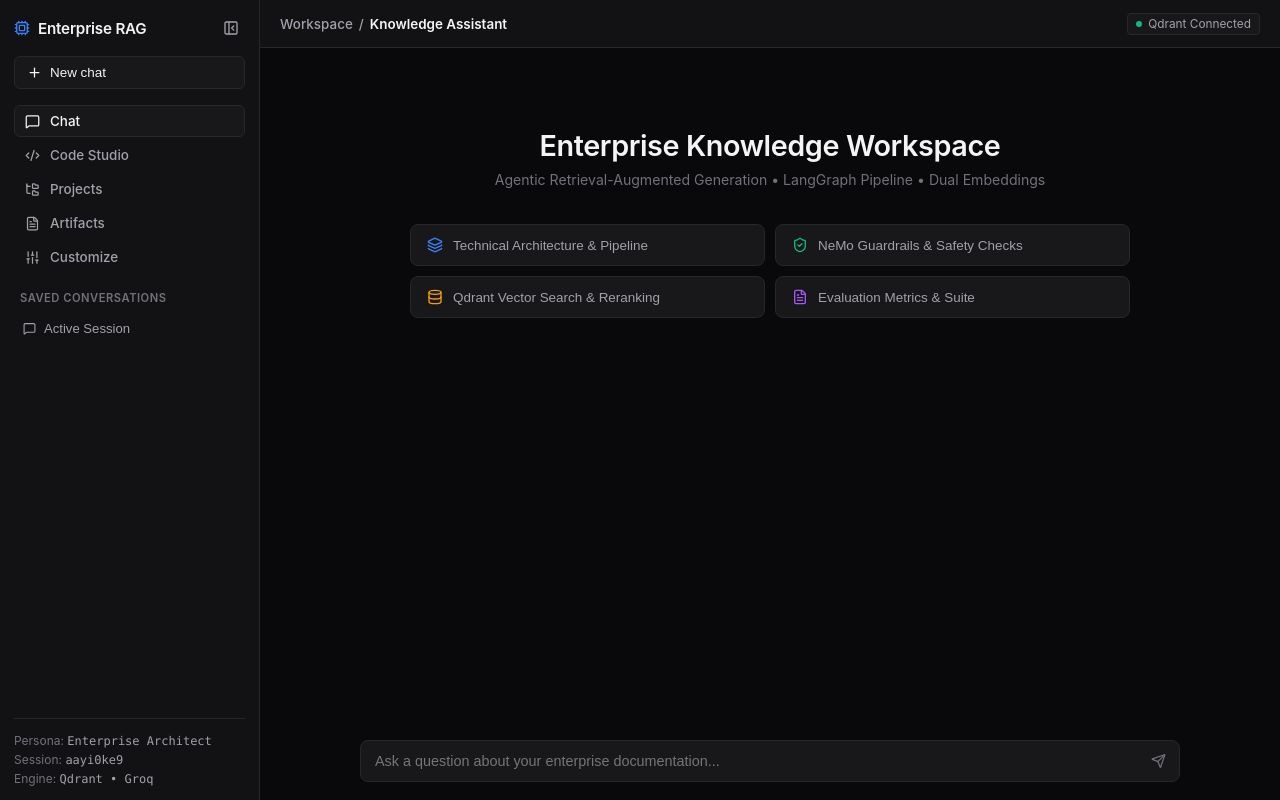
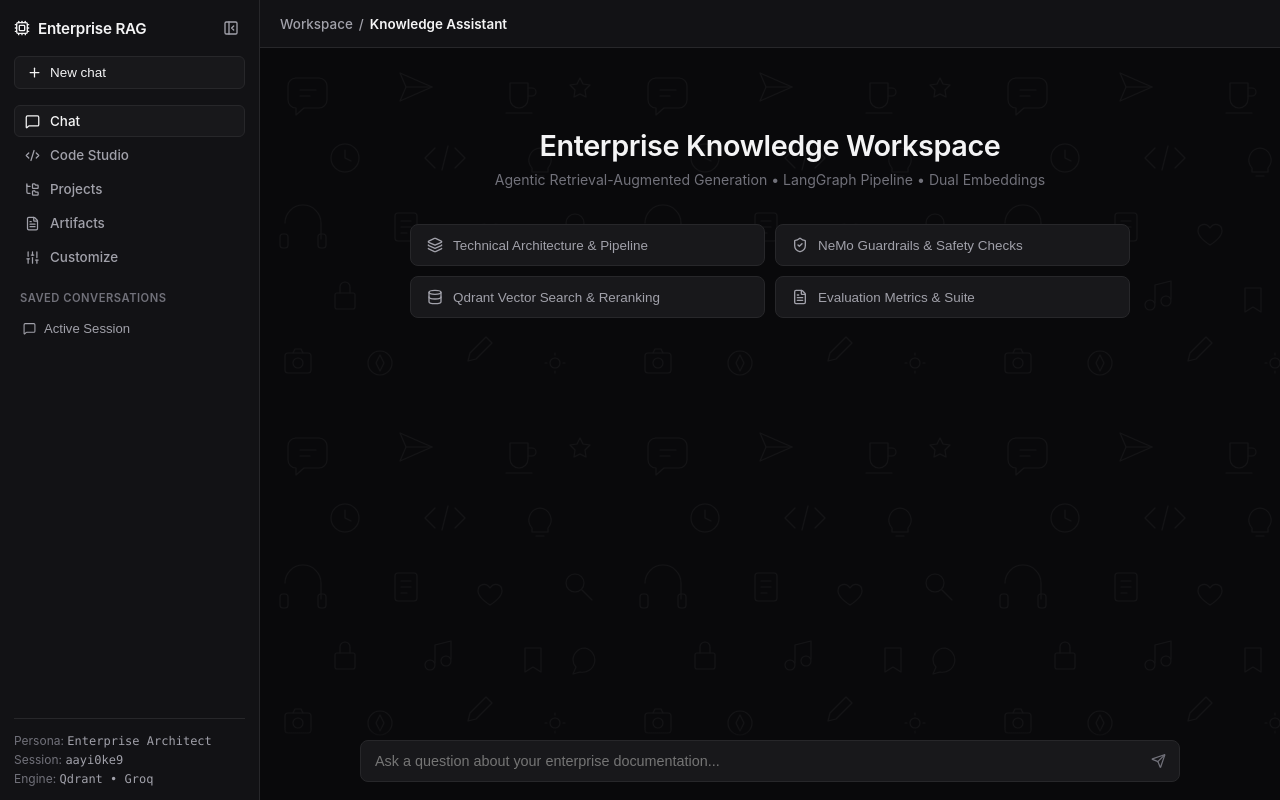
Before and after one commit to honoursbhaduria/RAG, a React (Vite) app in the folder frontend/: page / in a window 1280 px wide. Built offline with nearby package versions, Linux system fonts and the light colour scheme.

Commit message:
style(chat): remove Qdrant Connected badge, use monochrome icons, add WhatsApp-style doodle background texture

```diff
--- a/frontend/src/App.tsx
+++ b/frontend/src/App.tsx
@@ -460,7 +460,7 @@
       <aside className={`sidebar ${isSidebarOpen ? 'open' : 'collapsed'}`}>
         <div className="sidebar-header">
           <div className="sidebar-brand">
-            <Cpu size={16} color="#3b82f6" />
+            <Cpu size={16} />
             <span>Enterprise RAG</span>
           </div>
           <button className="btn-toggle-sidebar" onClick={toggleSidebar} title="Collapse Sidebar">
@@ -561,11 +561,6 @@
               <span className="active-label">{getViewTitle()}</span>
             </div>
           </div>
-
-          <div className="status-badge">
-            <span className="status-dot"></span>
-            <span>Qdrant Connected</span>
-          </div>
         </header>
 
         {/* ── VIEW 1: CHAT ── */}
@@ -584,28 +579,28 @@
                       className="suggestion-card"
                       onClick={() => sendQuery("Explain the technical architecture and pipeline of this Enterprise RAG system.")}
                     >
-                      <Layers size={16} color="#3b82f6" />
+                      <Layers size={16} />
                       <span>Technical Architecture & Pipeline</span>
                     </button>
                     <button
                       className="suggestion-card"
                       onClick={() => sendQuery("What input and output guardrails are configured via NeMo Guardrails?")}
                     >
-                      <ShieldCheck size={16} color="#10b981" />
+                      <ShieldCheck size={16} />
                       <span>NeMo Guardrails & Safety Checks</span>
                     </button>
                     <button
                       className="suggestion-card"
                       onClick={() => sendQuery("How does vector search with Qdrant and FlashRank reranking work in this project?")}
                     >
-                      <Database size={16} color="#f59e0b" />
+                      <Database size={16} />
                       <span>Qdrant Vector Search & Reranking</span>
                     </button>
                     <button
                       className="suggestion-card"
                       onClick={() => sendQuery("Summarize the RAGAS evaluation pipeline and available evaluation metrics.")}
                     >
-                      <FileText size={16} color="#a855f7" />
+                      <FileText size={16} />
                       <span>Evaluation Metrics & Suite</span>
                     </button>
                   </div>
@@ -624,7 +619,7 @@
                         >
                           {copiedMessageIndex === index ? (
                             <>
-                              <Check size={12} color="#10b981" />
+                              <Check size={12} />
                               <span>Copied</span>
                             </>
                           ) : (
@@ -1008,7 +1003,7 @@
                   >
                     {copiedArtifact ? (
                       <>
-                        <Check size={12} color="#10b981" />
+                        <Check size={12} />
                         <span>Copied</span>
                       </>
                     ) : (
--- a/frontend/src/Loader.tsx
+++ b/frontend/src/Loader.tsx
@@ -30,7 +30,7 @@
         />
         <path
           d="M14 8C14 4.68629 11.3137 2 8 2"
-          stroke="#3b82f6"
+          stroke="currentColor"
           strokeWidth="2"
           strokeLinecap="round"
         />
--- a/frontend/src/index.css
+++ b/frontend/src/index.css
@@ -299,25 +299,6 @@
   font-weight: 600;
 }
 
-.status-badge {
-  display: inline-flex;
-  align-items: center;
-  gap: 6px;
-  background-color: var(--bg-surface);
-  border: 1px solid var(--border);
-  border-radius: 4px;
-  padding: 3px 8px;
-  font-size: 0.74rem;
-  color: var(--text-secondary);
-}
-
-.status-dot {
-  width: 6px;
-  height: 6px;
-  border-radius: 50%;
-  background-color: var(--accent-success);
-}
-
 /* ── Embedded Workspace Views ── */
 .workspace-view {
   flex: 1;
@@ -349,12 +330,16 @@
   color: var(--text-muted);
 }
 
-/* ── Chat Container ── */
+/* ── Chat Container (with subtle WhatsApp doodle texture) ── */
 .chat-container {
   flex: 1;
   overflow-y: auto;
   padding: 20px 48px 120px 48px;
   width: 100%;
+  background-color: var(--bg-primary);
+  background-image: url('/chat-doodle-bg.svg');
+  background-repeat: repeat;
+  background-size: 360px 360px;
 }
 
 /* Hero Section */
```
Also changed, not shown: frontend/public/chat-doodle-bg.svg (added).
